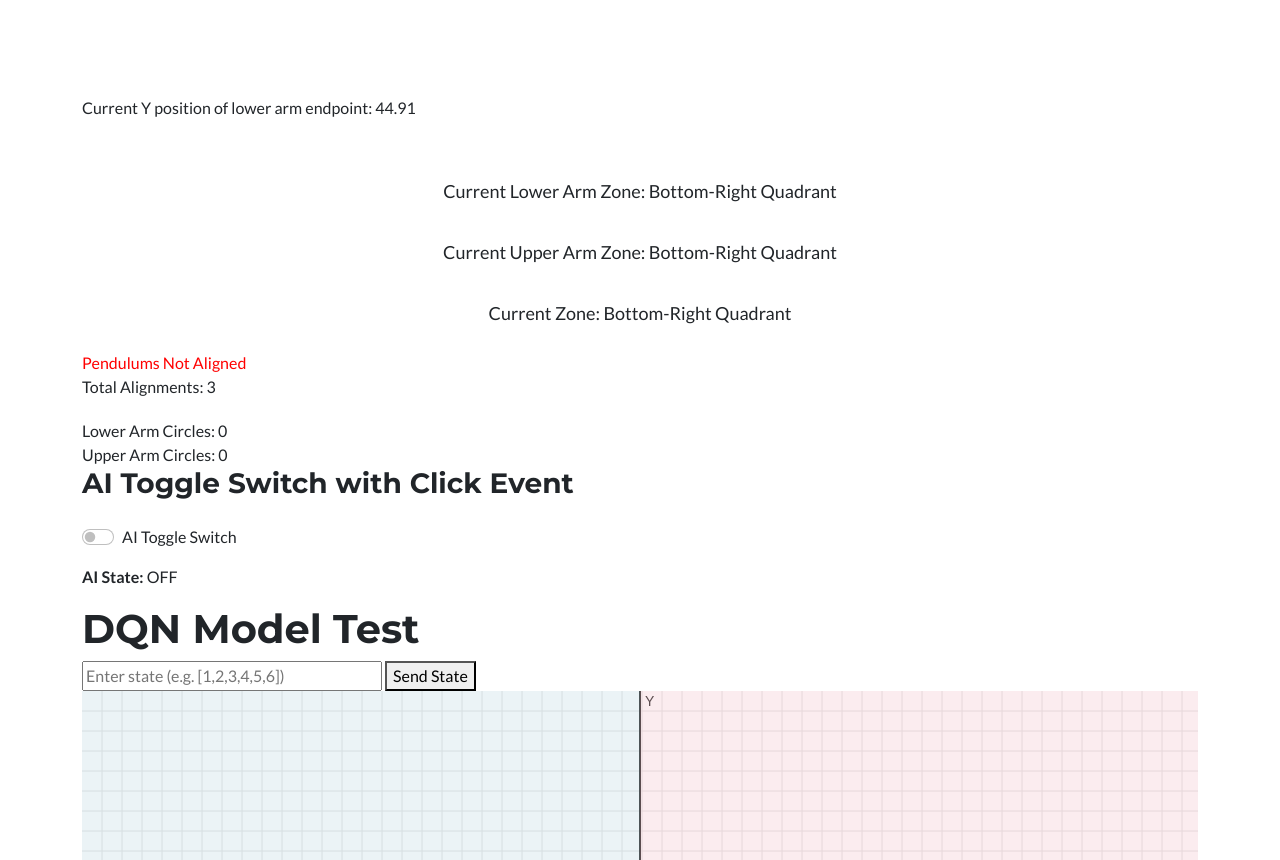
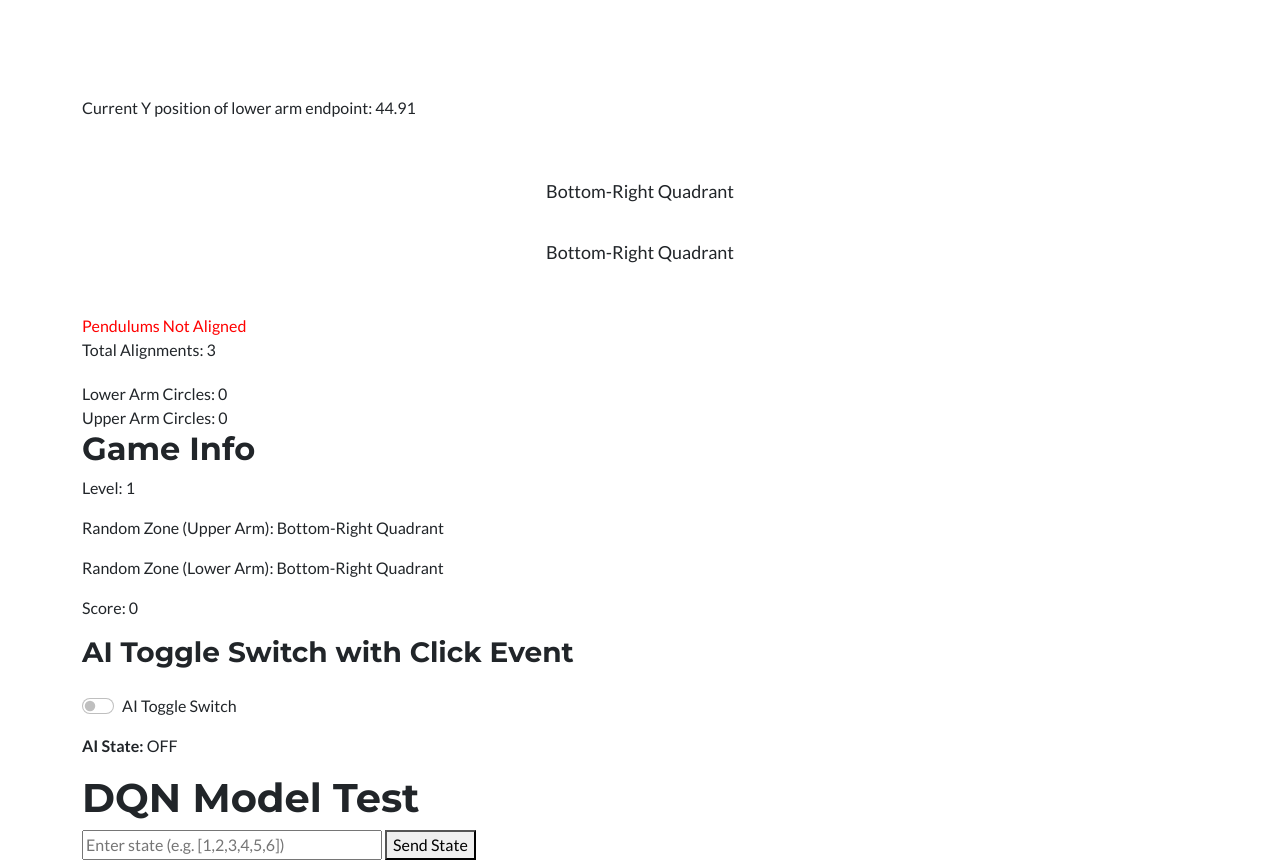
Before and after one commit to trueblood/MyAcrobot, a Flask app: page / in a window 1280 px wide. Shown: the part 100-960 px from the top of the page. Run offline with Flask 3, Linux system fonts and the light colour scheme; some libraries are stand-ins or nearby versions.

Commit message:
is a game and is keeping score

```diff
--- a/web/app/src/static/js/double_pendulum.js
+++ b/web/app/src/static/js/double_pendulum.js
@@ -8,6 +8,83 @@ let currentControl = 'lowerArm'; // Track which link is currently controlled
 // You can also track alignment events
 let alignmentCount = 0;
 let lastAlignmentTime = 0;
+
+let level = 1; // Initialize the level
+let randomZone1 = ''; // Random zone for the upper arm
+let randomZone2 = ''; // Random zone for the lower arm
+let score = 0; // Initialize the score
+
+// Function to pick a random zone
+function pickRandomZone() {
+    const zones = ['Top-Left Quadrant', 'Top-Right Quadrant', 'Bottom-Left Quadrant', 'Bottom-Right Quadrant'];
+    return zones[Math.floor(Math.random() * zones.length)];
+}
+
+// Function to pick a zone adjacent to the given zone
+function pickAdjacentZone(currentZone) {
+    const adjacentZones = {
+        'Top-Left Quadrant': ['Top-Right Quadrant', 'Bottom-Left Quadrant'],
+        'Top-Right Quadrant': ['Top-Left Quadrant', 'Bottom-Right Quadrant'],
+        'Bottom-Left Quadrant': ['Top-Left Quadrant', 'Bottom-Right Quadrant'],
+        'Bottom-Right Quadrant': ['Top-Right Quadrant', 'Bottom-Left Quadrant'],
+    };
+    const possibleZones = adjacentZones[currentZone];
+    return possibleZones[Math.floor(Math.random() * possibleZones.length)];
+}
+
+// Function to determine random zones based on the level
+function determineZonesForLevel() {
+    if (level === 1) {
+        // Level 1: Both zones are the same
+        const zone = pickRandomZone();
+        randomZone1 = zone;
+        randomZone2 = zone;
+    } else if (level === 2) {
+        // Level 2: Zones are adjacent
+        randomZone1 = pickRandomZone();
+        randomZone2 = pickAdjacentZone(randomZone1);
+    } else if (level >= 3) {
+        // Level 3: Zones are random
+        randomZone1 = pickRandomZone();
+        randomZone2 = pickRandomZone();
+    }
+
+    updateRandomZone1(randomZone1);
+    updateRandomZone2(randomZone2);
+}
+
+// Functions to update HTML elements
+function updateRandomZone1(value) {
+    randomZone1 = value;
+    const randomZone1Display = document.getElementById('randomZone1Display');
+    if (randomZone1Display) {
+        randomZone1Display.textContent = `Random Zone (Upper Arm): ${value}`;
+    }
+}
+
+function updateRandomZone2(value) {
+    randomZone2 = value;
+    const randomZone2Display = document.getElementById('randomZone2Display');
+    if (randomZone2Display) {
+        randomZone2Display.textContent = `Random Zone (Lower Arm): ${value}`;
+    }
+}
+
+function updateScore(value) {
+    score = value;
+    const scoreDisplay = document.getElementById('scoreDisplay');
+    if (scoreDisplay) {
+        scoreDisplay.textContent = `Score: ${value}`;
+    }
+}
+
+function updateLevel(value) {
+    level = value;
+    const levelDisplay = document.getElementById('levelDisplay');
+    if (levelDisplay) {
+        levelDisplay.textContent = `Level: ${value}`;
+    }
+}
 
 function removeChain(engine, chainComposite) {
     // Remove all constraints in the chain composite
@@ -383,7 +460,34 @@ function addKeyboardControl(pendulum, engine, chainComposite) {
             //     currentLink.innerText = `Currently controlling: Upper Arm`;
             // }
         } else if (key === 'c') {
+            // Call removeChain if required (keeping your original functionality)
             removeChain(engine, chainComposite);
+
+            // Add a 1.5-second delay using setTimeout
+            setTimeout(() => {
+                // Update the zone display on the webpage
+                const lowerArmZone = document.getElementById('lowerArmZoneOutput');
+                // Update the zone display on the webpage
+                const upperArmZone = document.getElementById('upperArmZoneOutput');
+                alert(`Lower Arm Zone: ${lowerArmZone.innerText}, Upper Arm Zone: ${upperArmZone.innerText}`);
+
+                if (lowerArmZone.innerText === randomZone2 && upperArmZone.innerText === randomZone1) {
+                    updateScore(score + 1);
+                    alert('Success! Both links are in their correct zones. Score +1');
+                } else {
+                    alert(`Mismatch!
+            Upper Arm Zone: ${upperArmZone.innerText}, Expected: ${randomZone1}
+            Lower Arm Zone: ${lowerArmZone.innerText}, Expected: ${randomZone2}`);
+                }
+
+                // Progression logic: Increase level after every 5 successful scores
+                if (score > 0 && score % 5 === 0) {
+                    updateLevel(level + 1);
+                }
+            }, 1500); // 1.5-second delay
+
+            // Determine zones based on the current level
+            determineZonesForLevel();
         }
     });
 
@@ -432,19 +536,19 @@ function drawZoneLabels(context, canvasWidth, canvasHeight) {
 
     // Q1: Top-Right (Blue)
     context.fillStyle = 'blue';
-    context.fillText('Q1 (0° to 90°)', canvasWidth * 0.75 - 50, canvasHeight * 0.25 - 10);
+    context.fillText('Top-Right Quadrant (0° to 90°)', canvasWidth * 0.75 - 50, canvasHeight * 0.25 - 10);
 
     // Q2: Top-Left (Orange)
     context.fillStyle = 'orange';
-    context.fillText('Q2 (90° to 180°)', canvasWidth * 0.25 - 50, canvasHeight * 0.25 - 10);
+    context.fillText('Top-Left Quadrant (90° to 180°)', canvasWidth * 0.25 - 50, canvasHeight * 0.25 - 10);
 
     // Q3: Bottom-Left (Green)
     context.fillStyle = 'green';
-    context.fillText('Q3 (180° to 270°)', canvasWidth * 0.25 - 50, canvasHeight * 0.75 - 10);
+    context.fillText('Bottom-Left Quadrant (180° to 270°)', canvasWidth * 0.25 - 50, canvasHeight * 0.75 - 10);
 
     // Q4: Bottom-Right (Red)
     context.fillStyle = 'red';
-    context.fillText('Q4 (270° to 360°)', canvasWidth * 0.75 - 50, canvasHeight * 0.75 - 10);
+    context.fillText('Bottom-Right (270° to 360°)', canvasWidth * 0.75 - 50, canvasHeight * 0.75 - 10);
 }
 
 function getZone(position, canvasWidth, canvasHeight) {
@@ -519,6 +623,11 @@ var Simulation = Simulation || {};
 
 Simulation.doublePendulum = async (containerId, centerX, centerY) => {
     const { Engine, Events, Render, Runner, Body, Composite, Composites, Constraint, MouseConstraint, Mouse, Bodies, Vector } = Matter;
+
+    // Initialize the game
+    determineZonesForLevel();
+    updateScore(0);
+    updateLevel(1);
 
     console.log("centerX = " + centerX);
     console.log("centerY = " + centerY);
@@ -936,21 +1045,21 @@ Simulation.doublePendulum = async (containerId, centerX, centerY) => {
         const upperArmZone = getZone(upperArmPos, render.options.width, render.options.height); // Call getZone
 
         // Update the zone display on the webpage
-        const zoneOutput = document.getElementById('zoneOutput');
-        if (zoneOutput) {
-            zoneOutput.textContent = `Current Zone: ${zone}`;
-        }
+        // const zoneOutput = document.getElementById('zoneOutput');
+        // if (zoneOutput) {
+        //     zoneOutput.textContent = `Current Zone: ${zone}`;
+        // }
 
         // Update the zone display on the webpage
         const lowerArmZoneOutput = document.getElementById('lowerArmZoneOutput');
         if (lowerArmZoneOutput) {
-            lowerArmZoneOutput.textContent = `Current Lower Arm Zone: ${zone}`;
+            lowerArmZoneOutput.textContent = `${lowerArmZone}`;
         }
 
         // Update the zone display on the webpage
         const upperArmZoneOutput = document.getElementById('upperArmZoneOutput');
         if (upperArmZoneOutput) {
-            upperArmZoneOutput.textContent = `Current Upper Arm Zone: ${zone}`;
+            upperArmZoneOutput.textContent = `${upperArmZone}`;
         }
 
 
--- a/web/app/src/templates/index.html
+++ b/web/app/src/templates/index.html
@@ -80,16 +80,19 @@
             <div id="keyPressOut"></div>
             <br />
             <div id="lowerArmZoneOutput" style="text-align: center; font-size: 18px; margin-top: 10px;">
-                lowerArmZoneOutput Current Zone: N/A
+                <span>Lower Arm Zone: </span>
+                <span id="lowerArmZoneValue">N/A</span>
             </div>
             <br />
             <div id="upperArmZoneOutput" style="text-align: center; font-size: 18px; margin-top: 10px;">
-                upperArmZoneOutput Current Zone: N/A
+                <span>Upper Arm Zone: </span>
+                <span id="upperArmZoneValue">N/A</span>
             </div>
+
             <br />
-            <div id="zoneOutput" style="text-align: center; font-size: 18px; margin-top: 10px;">
+        <!--    <div id="zoneOutput" style="text-align: center; font-size: 18px; margin-top: 10px;">
                 Current Zone: N/A
-            </div>
+            </div>-->
             <br />
             <div id="currentLink" name="currentLink"></div>
             <div id="alignmentDisplay" name="alignmentDisplay"></div>
@@ -98,6 +101,15 @@
             <div id="circleData" style="margin-top: 20px; font-size: 16px;">
                 <div id="lowerArmCircleCount">Lower Arm Circles: 0</div>
                 <div id="upperArmCircleCount">Upper Arm Circles: 0</div>
+            </div>
+
+            <!-- Game Info -->
+            <div id="gameInfo">
+                <h2>Game Info</h2>
+                <p id="levelDisplay">Level: 1</p>
+                <p id="randomZone1Display">Random Zone (Upper Arm): </p>
+                <p id="randomZone2Display">Random Zone (Lower Arm): </p>
+                <p id="scoreDisplay">Score: 0</p>
             </div>
 
             <!--    <div id="controls">
```
Lines whose indentation alone changed are shown as unchanged.
